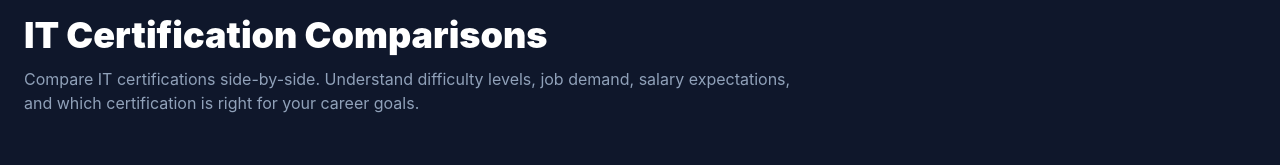
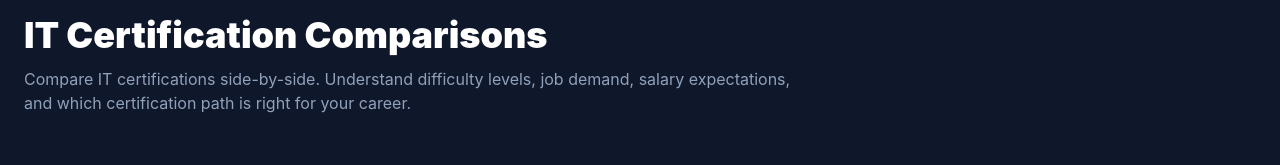
Before and after one commit to Aitibour/ExamPassPro, a Next.js app: page /comparisons in a window 1280 px wide. Shown: the part 137-302 px from the top of the page. Built offline with nearby package versions, Linux system fonts and the light colour scheme; no server answers.

Commit message:
Trigger rebuild for dynamic pages

```diff
--- a/app/(marketing)/comparisons/page.tsx
+++ b/app/(marketing)/comparisons/page.tsx
@@ -85,7 +85,7 @@ export default function ComparisonsPage() {
           </div>
           <h1 className="text-3xl lg:text-4xl font-black text-white mb-3">IT Certification Comparisons</h1>
           <p className="text-slate-400 text-base max-w-3xl">
-            Compare IT certifications side-by-side. Understand difficulty levels, job demand, salary expectations, and which certification is right for your career goals.
+            Compare IT certifications side-by-side. Understand difficulty levels, job demand, salary expectations, and which certification path is right for your career.
           </p>
         </div>
       </section>
```
